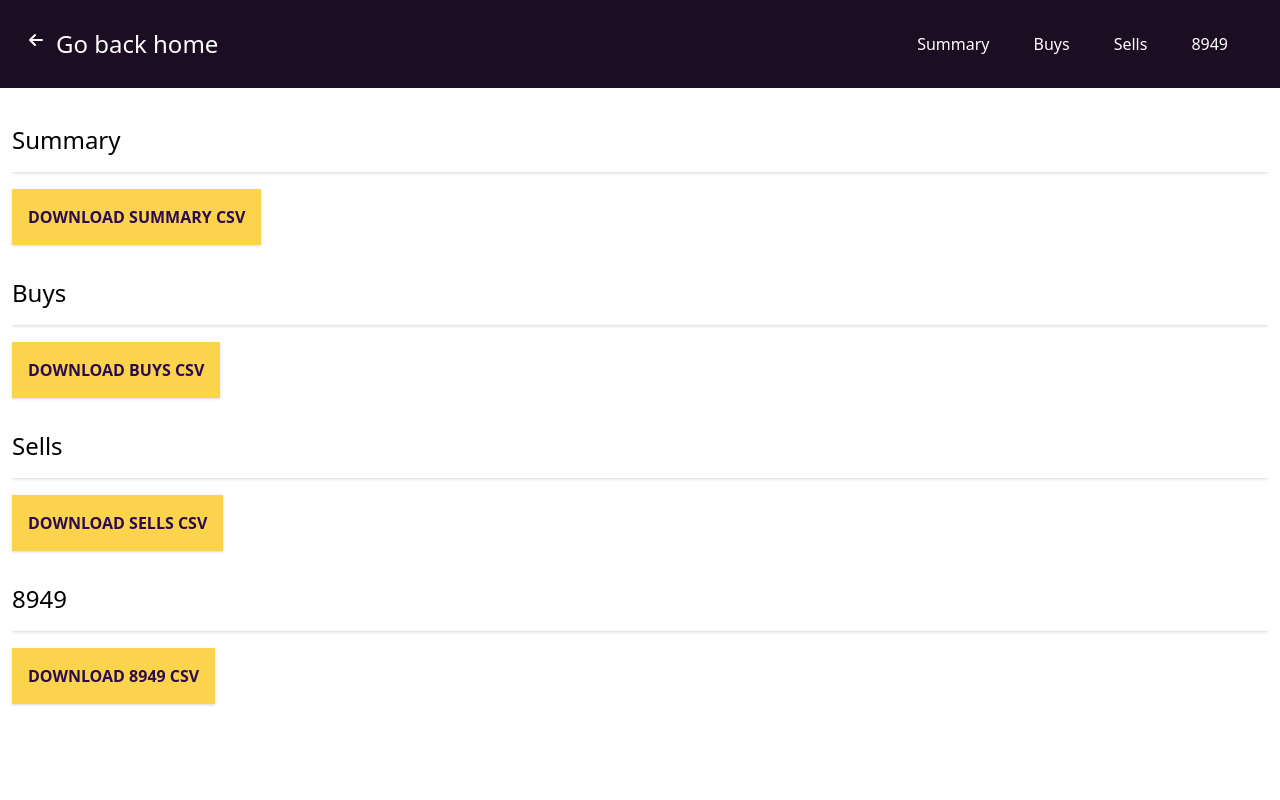
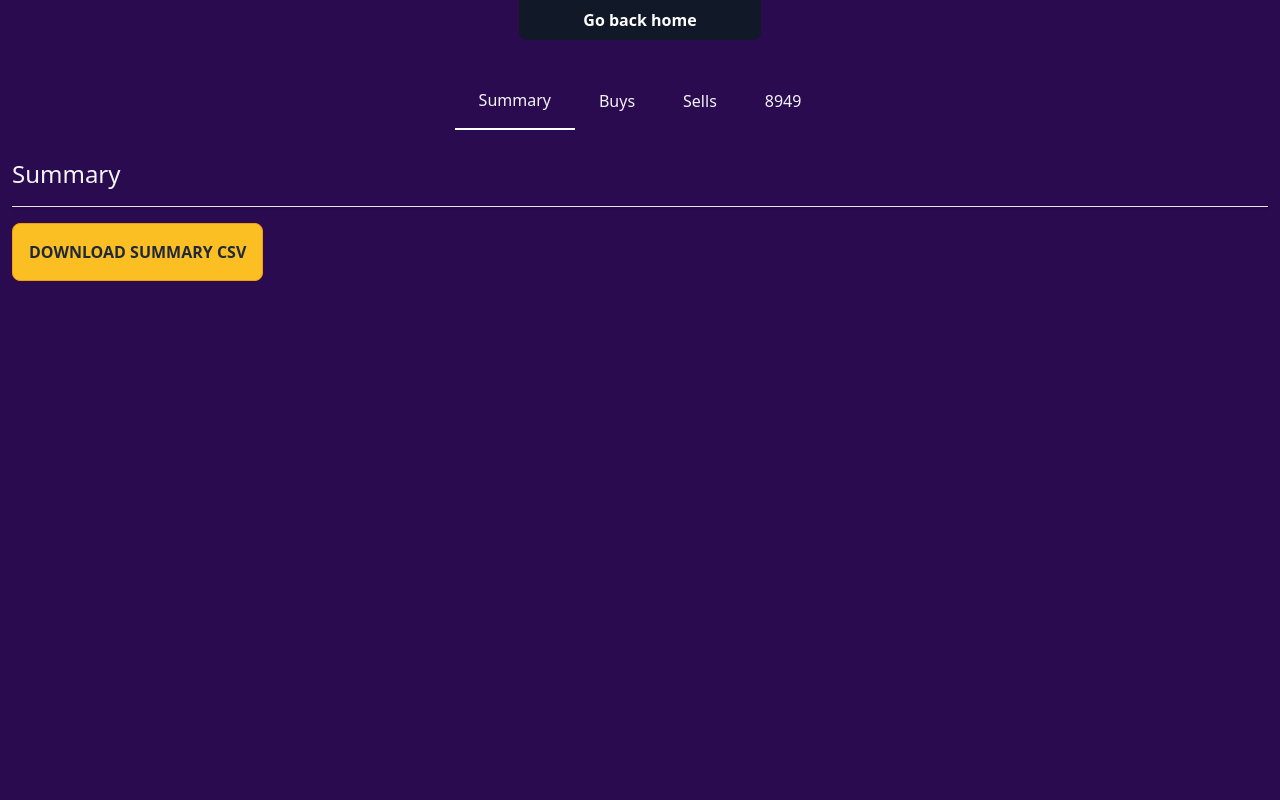
Before and after one commit to arkmoon/tailwindcss-form, a React (Vite) app: page /report in a window 1280 px wide. Shown: the top 800 px of the page. Built offline with nearby package versions, Linux system fonts and the light colour scheme.

Commit message:
clean up form

```diff
--- a/index.html
+++ b/index.html
@@ -14,7 +14,7 @@
     <meta name="theme-color" content="#111e44">
     <title>DPoS Tax Estimator</title>
   </head>
-  <body>
+  <body class="bg-purple-dark">
     <div id="root"></div>
     <script type="module" src="/src/main.jsx"></script>
   </body>
--- a/src/App.jsx
+++ b/src/App.jsx
@@ -5,6 +5,7 @@ import AstroMan from './img/astroman.jpg';
 import Form from './components/form/Form';
 import NavIcon from './components/nav/NavIcon';
 import Loading from './components/loading/Loading';
+import Footer from './components/footer/Footer';
 
 function App() {
   function handleGetStarted() {
@@ -23,7 +24,7 @@ function App() {
   const loadingRef = React.createRef();
 
   return (
-    <div className="bg-gray-100">
+    <div className="bg-gray-900 text-gray-100">
       {
         (isLoading)
           ? (
@@ -34,13 +35,13 @@ function App() {
 
       <section className="min-h-screen pt-20 relative" style={{backgroundColor: '#1d0d23'}}>
         <div className="container px-3 mx-auto flex flex-wrap flex-col md:flex-row items-top text-white">
-          <div className="md:w-1/2 justify-center min-h-screen">
+          <div className="md:w-1/2 justify-center">
             <img className="w-auto max-h-screen mx-auto" src={AstroMan} />
           </div>
           <div className="overflow-visible md:w-1/2">
             <div className={`flip ${(showForm) ? 'show-back' : ''}`}>
               <div className="flip-content">
-                <div className="flip-front filter drop-shadow px-16 md:px-4 flex justify-center items-center h-full">
+                <div className="flip-front filter drop-shadow px-8 md:px-4 flex justify-center items-center h-full">
                   <div>
                     <h1 className="text-5xl font-bold leading-tight">
                     ARK Income Estimator
@@ -88,10 +89,7 @@ function App() {
         </div>
       </nav>
 
-      <footer className="text-center py-12">
-        <p><sup>*</sup>This software does not constitute formal tax advice. For educational purposes only.</p>
-        <p>&copy; 2021 Delegate Goose and Delegate ArkMoon</p>
-      </footer>
+      <Footer />
     </div>
   );
 }
--- /dev/null
+++ b/src/components/footer/Footer.jsx
@@ -0,0 +1,10 @@
+import React from 'react';
+
+export default function Footer() {
+  return (
+    <footer className="text-center py-12">
+      <p><sup>*</sup>This software does not constitute formal tax advice. For educational purposes only.</p>
+      <p>&copy; 2021 Delegate Goose and Delegate ArkMoon</p>
+    </footer>
+  );
+}
--- a/src/components/form/FieldArray.jsx
+++ b/src/components/form/FieldArray.jsx
@@ -5,10 +5,12 @@ import {
   Controller,
   useFormContext,
 } from 'react-hook-form';
+import DeleteIcon from '../../img/icon-delete.svg';
 
 function FieldArray({
   displayName = '',
   id = '',
+  maxLength = 34,
 }) {
   const {
     clearErrors,
@@ -29,8 +31,19 @@ function FieldArray({
   }
 
   function addNew() {
+    let searchField;
+
     if (inputField) {
+      searchField = fields?.find((field) => ((
+        field?.value
+        && inputField
+        && field?.value?.toLowerCase() === inputField?.toLowerCase()
+      )));
+
+      if (!searchField) {
         append({ value: inputField });
+      }
+
       clearErrors(id);
       setInputField('');
       addNewRef.current.focus();
@@ -52,43 +65,33 @@ function FieldArray({
 
   return (
     <>
-      <div className="flex flex-col mb-16">
-        <div className="flex items-center pt-2 pb-4">
+      <div className="flex mb-4 w-full pr-4">
         <input
           aria-label={`Add a ${displayName}`}
-            className="
-              appearance-none
-              w-full
-            text-gray-900
-              mr-3
-              p-2
-              rounded
-              leading-tight
-            "
+          className="rounded-l-lg p-4 border-t mr-0 border-b border-l text-gray-800 border-gray-200 bg-white w-full"
+          id={id}
           key={id}
-            id={id}
-            maxLength="34"
+          maxLength={maxLength}
           name={id}
           onChange={handleNewFieldChange}
           ref={addNewRef}
           type="text"
           value={inputField}
         />
-
         <button
-            className="flex-shrink-0 text-sm bg-yellow-300 text-purple-dark shadow p-2 rounded font-bold"
+          className="rounded-r-lg bg-yellow-400  text-gray-800 font-bold p-4 uppercase border-yellow-500 border-t border-b border-r min-w-max"
+          onClick={addNew}
           type="button"
-            onClick={addNew}>
-              + Add<span className="sr-only"> {displayName}</span>
+        >
+          Add<span className="sr-only"> {displayName}</span>
         </button>
       </div>
-
       {
         (fields && fields?.length)
           ? (
-              <ul className="rounded bg-white text-gray-900 pl-4 leading-tight">
+            <>
+              <h2 className="sr-only">Your Addresses</h2>
               {
-                  (
                 fields.map((item, index) => (
                   <Controller
                     key={item.id}
@@ -96,31 +99,32 @@ function FieldArray({
                     control={control}
                     defaultValue={item.value}
                     render={({ field }) => (
-                          <div className="flex items-center">
-                            <li className="w-10/12 truncate" key={`${id}.${index}.value`}>
-                              {
-                                field?.value || ''
-                              }
-                            </li>
-
+                      <div className="flex mb-2 w-full pr-4">
+                        <input
+                          aria-label={`Add a ${displayName}`}
+                          className="rounded-l-lg p-4 border-t mr-0 border-b border-l text-gray-800 border-gray-200 bg-white w-full"
+                          maxLength={maxLength}
+                          name={id}
+                          type="text"
+                          value={field?.value || ''}
+                          {...field}
+                        />
                         <button
-                              className="p-2 w-2/12"
-                              type="button"
+                          className="rounded-r-lg bg-purple-dark  text-gray-800 font-bold p-4 uppercase border-purple-dark border-t border-b border-r min-w-max"
                           onClick={removeField(index)}
                         >
-                              <span>x<span className="sr-only"> remove {displayName}</span></span>
+                          <img aria-hidden="true" className="w-5 h-5" src={DeleteIcon} alt="delete icon" />
+                          <span className="sr-only"> remove {field?.value || ''}</span>
                         </button>
                       </div>
-                        )}>
-                      </Controller>
+                    )}
+                  />
                 ))
-                  )
               }
-              </ul>
+            </>
           )
           : null
       }
-      </div>
     </>
   );
 }
@@ -128,6 +132,7 @@ function FieldArray({
 FieldArray.propTypes = {
   displayName: PropTypes.string,
   id: PropTypes.string,
+  maxLength: PropTypes.number,
 };
 
 export default FieldArray;
--- a/src/components/form/Form.jsx
+++ b/src/components/form/Form.jsx
@@ -78,7 +78,6 @@ function Form({
   let navigate = useNavigate();
 
   return (
-
     <form
       className="rounded-xl p-8"
       id="address-form"
@@ -88,9 +87,7 @@ function Form({
       {
         error
       }
-
       <FormProvider {...methods}>
-
         {
           (!isLoading)
             ?  (
@@ -104,12 +101,14 @@ function Form({
                       <div className="hidden md:inline-flex flex-shrink-0 w-10 h-10 rounded-full items-center justify-center text-white relative z-10 bg-gray-100">
                         <img className="w-5 h-5" src={HouseIcon} alt="house icon" aria-hidden="true" />
                       </div>
-                      <div className="flex-grow pl-4">
+                      <div className="flex-grow md:pl-4 md:mb-16">
                         <h2 className="font-medium title-font text-gray-100 mb-1 tracking-wider leading-normal">STEP 1</h2>
-                        <p className="leading-relaxed">Add your ARK addresses.</p>
+                        <p className="leading-relaxed">Add your addresses. At least 1 is required.</p>
                         <FieldArray
                           displayName="ARK Address"
                           id="addresses"
+                          maxLength={34}
+                          required={true}
                         />
                       </div>
                     </div>
@@ -118,14 +117,15 @@ function Form({
                         <div className="h-full w-1 bg-gray-100 pointer-events-none" />
                       </div>
                       <div className="hidden md:inline-flex flex-shrink-0 w-10 h-10 rounded-full items-center justify-center text-white relative z-10 bg-gray-100">
-                        <img className="w-5 h-5" src={CrossIcon} alt="cross icon" aria-hidden="true" />
+                        <img className="w-5 h-5" src={CrossIcon} alt="house icon" aria-hidden="true" />
                       </div>
-                      <div className="flex-grow pl-4">
+                      <div className="flex-grow md:pl-4 md:mb-16">
                         <h2 className="font-medium title-font text-gray-100 mb-1 tracking-wider leading-normal">STEP 2</h2>
-                        <p className="leading-relaxed">Add any excluded transactions that you might not want to count as income.</p>
+                        <p className="leading-relaxed">Enter transaction IDs you want to exclude (optional).</p>
                         <FieldArray
                           displayName="Excluded Transaction"
                           id="exceptions"
+                          maxLength={64}
                         />
                       </div>
                     </div>
@@ -136,10 +136,13 @@ function Form({
                       <div className="hidden md:inline-flex flex-shrink-0 w-10 h-10 rounded-full items-center justify-center text-white relative z-10 bg-gray-100">
                         <img className="w-5 h-5" src={FlagIcon} alt="flag icon" aria-hidden="true" />
                       </div>
-                      <div className="flex-grow pl-4">
+                      <div className="flex-grow md:pl-4 md:mb-16">
                         <h2 className="font-medium title-font text-gray-100 mb-1 tracking-wider leading-normal">FINISH</h2>
-                        <p className="leading-relaxed">Submit your data and see how much income was made.</p>
-                        <button className="bg-yellow-300 text-purple-dark rounded shadow font-bold uppercase text-lg mx-auto p-4 w-full mt-8" type="submit">Submit</button>
+                        <p className="leading-relaxed">Submit to calculate how much income was made.</p>
+
+                        <div className="flex mb-16 w-full pr-4">
+                          <button className="rounded-lg bg-yellow-400 text-gray-800 font-bold p-4 uppercase border-yellow-500 border mt-4 w-full" type="submit">Submit</button>
+                        </div>
                       </div>
                     </div>
                   </div>
@@ -155,7 +158,7 @@ function Form({
 }
 
 Form.propTypes = {
-  isLoading: PropTypes.func,
+  isLoading: PropTypes.bool,
   setIsLoading: PropTypes.func,
 };
 
--- a/src/components/report/Report.jsx
+++ b/src/components/report/Report.jsx
@@ -3,13 +3,13 @@ import PropTypes from 'prop-types';
 import DatatablePage from './DatatablePage';
 import { fileOutput } from './FileOutput';
 import Alert from '../alert/Alert';
-import { columnLabels, scrollTo } from '../../common/utils';
+import { columnLabels } from '../../common/utils';
 import { useLocation } from 'react-router';
-
+import Footer from '../footer/Footer';
 import { Link } from 'react-router-dom';
 
 function Report() {
-  function dataTable(title, data) {
+  function dataTable(title, data, index) {
     const columns = (data?.columns && data?.columns?.length)
       ? (
         data?.columns.map((column) => {
@@ -38,61 +38,57 @@ function Report() {
     ;
 
     return (
-      <React.Fragment key={title}>
-        <h2 className="text-2xl my-4" id={title} tabIndex="-1">{title}</h2>
+      <div key={title} style={{display: (activeTab === index) ? 'block' : 'none'}}>
+        <h2 className="text-2xl my-4 text-gray-100" id={title} tabIndex="-1">{title}</h2>
         {
           DatatablePage(columns, rows)
         }
 
-        {
-          /**
-           * @todo: Pagination.
-           */
-        }
+        {/* {
+          (rows?.length > 40)
+            ? (
+              <div className="flex items-center space-x-1 mt-4 float-right">
+                <a href="#" className="flex items-center px-4 py-2 text-gray-500 bg-gray-300 rounded-md">
+                  <svg xmlns="http://www.w3.org/2000/svg" className="w-6 h-6" fill="none" viewBox="0 0 24 24" stroke="currentColor">
+                    <path strokeLinecap="round" strokeLinejoin="round" strokeWidth={2} d="M11 17l-5-5m0 0l5-5m-5 5h12" />
+                  </svg>
+                </a>
+                <a href="#" className="px-4 py-2 text-gray-700 bg-gray-200 rounded-md hover:bg-blue-400 hover:text-white">
+                  1
+                </a>
+                <a href="#" className="px-4 py-2 text-gray-700 bg-gray-200 rounded-md hover:bg-blue-400 hover:text-white">
+                  2
+                </a>
+                <a href="#" className="px-4 py-2 text-gray-700 bg-gray-200 rounded-md hover:bg-blue-400 hover:text-white">
+                  3
+                </a>
+                <a href="#" className="px-4 py-2 text-gray-500 bg-gray-300 rounded-md hover:bg-blue-400 hover:text-white">
+                  <svg xmlns="http://www.w3.org/2000/svg" className="w-6 h-6" fill="none" viewBox="0 0 24 24" stroke="currentColor">
+                    <path strokeLinecap="round" strokeLinejoin="round" strokeWidth={2} d="M13 7l5 5m0 0l-5 5m5-5H6" />
+                  </svg>
+                </a>
+              </div>
+            )
+            : null
+        } */}
 
         {
-          // (rows?.length > 40)
-          //   ? (
-          //     <div className="flex items-center space-x-1 mt-4 float-right">
-          //       <a href="#" className="flex items-center px-4 py-2 text-gray-500 bg-gray-300 rounded-md">
-          //         <svg xmlns="http://www.w3.org/2000/svg" className="w-6 h-6" fill="none" viewBox="0 0 24 24" stroke="currentColor">
-          //           <path strokeLinecap="round" strokeLinejoin="round" strokeWidth={2} d="M11 17l-5-5m0 0l5-5m-5 5h12" />
-          //         </svg>
-          //       </a>
-          //       <a href="#" className="px-4 py-2 text-gray-700 bg-gray-200 rounded-md hover:bg-blue-400 hover:text-white">
-          //         1
-          //       </a>
-          //       <a href="#" className="px-4 py-2 text-gray-700 bg-gray-200 rounded-md hover:bg-blue-400 hover:text-white">
-          //         2
-          //       </a>
-          //       <a href="#" className="px-4 py-2 text-gray-700 bg-gray-200 rounded-md hover:bg-blue-400 hover:text-white">
-          //         3
-          //       </a>
-          //       <a href="#" className="px-4 py-2 text-gray-500 bg-gray-300 rounded-md hover:bg-blue-400 hover:text-white">
-          //         <svg xmlns="http://www.w3.org/2000/svg" className="w-6 h-6" fill="none" viewBox="0 0 24 24" stroke="currentColor">
-          //           <path strokeLinecap="round" strokeLinejoin="round" strokeWidth={2} d="M13 7l5 5m0 0l-5 5m5-5H6" />
-          //         </svg>
-          //       </a>
-          //     </div>
-          //   )
-          //   : null
-        }
-
-        {
-          <button className="bg-yellow-300 text-purple-dark shadow font-bold uppercase p-4 my-4" onClick={fileOutput(title, columns, rows)}>
+          <button className="rounded-lg bg-yellow-400 text-gray-800 font-bold p-4 uppercase border-yellow-500 border mt-4" onClick={fileOutput(title, columns, rows)}>
             Download {title} CSV
           </button>
         }
-      </React.Fragment>
+      </div>
     );
   }
 
-  function scrollDownToTable(hash) {
-    return function(e) {
-      e && e.preventDefault();
-      scrollTo(hash);
+  function handleActiveTab(index) {
+    return function() {
+      setActiveTab(index);
     };
   }
+
+  // Local State.
+  const [activeTab, setActiveTab] = React.useState(0);
 
   // React Router.
   let location = useLocation();
@@ -107,51 +103,62 @@ function Report() {
     '8949',
   ];
 
+  let countTables = 0;
+
   for (const key of keys) {
-    tables.push(dataTable(key, results[key]));
+    tables.push(dataTable(key, results[key], countTables++));
   }
+
+  const classes = {
+    active: 'text-gray-100 py-4 px-6 block hover:underline focus:underline border-b-2 font-medium border-white',
+    inactive: 'text-gray-100 py-4 px-6 block hover:underline focus:underline',
+  };
 
   return (
     <>
+      <h1 className="sr-only">Report</h1>
+      <div className="flex flex-wrap place-items-top">
+        <section className="relative mx-auto">
+          <nav className="flex justify-between bg-gray-900 text-white mb-8 rounded-b-lg">
+            <div className="px-5 xl:px-12 py-2 flex w-full items-center">
+              <ul className="md:flex px-4 font-semibold font-heading space-x-12">
+                <li>
+                  <Link to="/" className="hover:text-gray-200 hover:underline focus:underline">
+                    Go back home
+                  </Link>
+                </li>
+              </ul>
+            </div>
+          </nav>
+        </section>
+      </div>
+
       {
         tables.length
           ? (
-            <div className="flex flex-row flex-wrap flex-1 flex-grow w-full pt-24">
-              <nav className="flex items-center justify-between flex-wrap p-6 fixed w-full z-10 top-0" style={{backgroundColor: '#1d0d23'}}>
-                <div className="flex items-center flex-shrink-0 text-white mr-6">
-                  <Link className="hover:underline focus:underline text-white" to="/">
-                    <span className="text-2xl pl-2">
-                      <svg xmlns="http://www.w3.org/2000/svg" className="w-6 h-6 float-left" fill="none" viewBox="0 0 24 24" stroke="currentColor">
-                        <path strokeLinecap="round" strokeLinejoin="round" strokeWidth={2} d="M11 17l-5-5m0 0l5-5m-5 5h12" />
-                      </svg> Go back home</span>
-                  </Link>
-                </div>
-                <div className="block lg:hidden">
-                  <button id="nav-toggle" className="flex items-center px-3 py-2 border rounded text-gray-500 border-gray-600 hover:text-white hover:border-white">
-                    <svg className="fill-current h-3 w-3" viewBox="0 0 20 20" xmlns="http://www.w3.org/2000/svg"><title>Menu</title><path d="M0 3h20v2H0V3zm0 6h20v2H0V9zm0 6h20v2H0v-2z" /></svg>
+            <div className="min-h-screen">
+              <div className="flex flex-row flex-wrap flex-1 flex-grow w-full">
+                <nav className="flex flex-row mx-auto">
+                  <button className={classes[(activeTab === 0) ? 'active' : 'inactive']} onClick={handleActiveTab(0)}>
+                    Summary
                   </button>
-                </div>
-                <div className="w-full flex-grow lg:items-center lg:w-auto hidden lg:block pt-6 lg:pt-0" id="nav-content">
-                  <ul className="list-reset lg:flex justify-end flex-1 items-center">
+                  <button className={classes[(activeTab === 1) ? 'active' : 'inactive']} onClick={handleActiveTab(1)}>
+                    Buys
+                  </button>
+                  <button className={classes[(activeTab === 2) ? 'active' : 'inactive']} onClick={handleActiveTab(2)}>
+                    Sells
+                  </button>
+                  <button className={classes[(activeTab === 3) ? 'active' : 'inactive']} onClick={handleActiveTab(3)}>
+                    8949
+                  </button>
+                </nav>
+
+                <div id="main-content" className="container mx-auto">
+                  <div className="p-3">
                     {
-                      keys.map((key) => (
-                        <li className="mr-3" key={`results-nav-${key}`}>
-                          <Link className="hover:underline focus:underline inline-block py-2 px-4 text-white" to={`#${key}`} state={location.state} onClick={scrollDownToTable(key)}>
-                            <span className="sr-only">View </span>{key}<span className="sr-only"> results table</span>
-                          </Link>
-                        </li>
-                      ))
+                      tables
                     }
-                  </ul>
-                </div>
-              </nav>
-
-              {/*Graph Content */}
-              <div id="main-content" className="container mx-auto">
-                <div className="p-3">
-                  {
-                    tables
-                  }
+                  </div>
                 </div>
               </div>
             </div>
@@ -162,6 +169,10 @@ function Report() {
             </div>
           )
       }
+
+      <div className="w-full bg-gray-900 text-gray-100">
+        <Footer />
+      </div>
     </>
   );
 }
```
Also changed, not shown: src/components/report/DatatablePage.jsx (+5 -5 lines), src/img/icon-delete.svg (added). Lines whose indentation alone changed are shown as unchanged.
